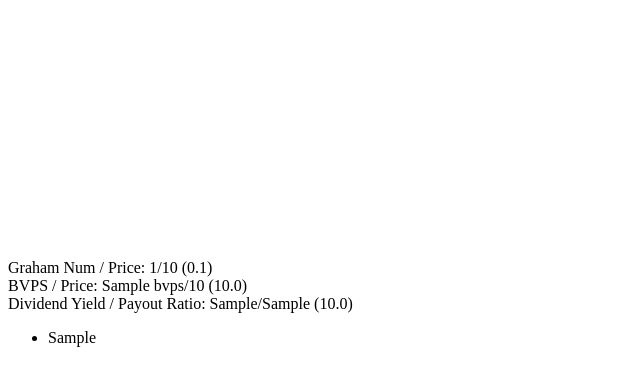
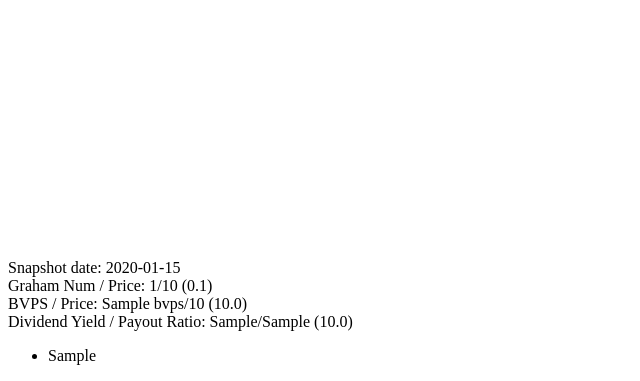
Before and after one commit to atosti/coc, a Flask app: template app/templates/models/company/card.html in a window 1280 px wide. Shown: the part 1049-1430 px from the top of the page, without its empty margins (0-640 px from the left). Before the commit the page ends 1396 px from the top, so only its background shows below. Run offline with Flask 2, Linux system fonts and the light colour scheme; tables that the repository leaves empty hold one stand-in row (values such as "Sample post"); the template is opened without the code that fills it: values that come from a table or form of the project are taken from there, most other values are stand-ins (such as "Sample title", 1, 10 or a date in 2020); parts of the project's set-up code (start-up, migrations or seed data) failed here and were passed over.

Commit message:
Add refresh button to company cards

```diff
--- a/app/models/company.py
+++ b/app/models/company.py
@@ -10,8 +10,8 @@ class Company(db.Model):
     symbol = db.Column(db.UnicodeText(), nullable=False)
 
     def repr_card(self):
-        snapshot = Snapshot.query.filter_by(company_id = self.id).order_by(Snapshot.creation_time).first()
-        return render_template('models/company/card.html', company=self, evaluation=snapshot.evaluate())
+        snapshot = Snapshot.query.filter_by(company_id = self.id).order_by(Snapshot.creation_time.desc()).first()
+        return render_template('models/company/card.html', company=self, snapshot=snapshot, evaluation=snapshot.evaluate())
 
     @staticmethod
     def repr_card_grid(companies):
--- a/app/models/snapshot.py
+++ b/app/models/snapshot.py
@@ -1,3 +1,4 @@
+from datetime import datetime
 from app import db
 from flask import render_template
 from app.models.utils import JSONEncodedDict
@@ -15,6 +16,9 @@ class Snapshot(db.Model):
     def evaluate(self):
         return backend_company.Company(self.data.get('symbol'), self.data)
 
+    def stale(self):
+        return (datetime.now() - self.creation_time).days > 0
+
     @staticmethod
     def make(symbol, company):
         _handler_company, parsed_data, scrape_data = handler.check_and_return_output(symbol, ['j', 's'])
--- a/app/routes.py
+++ b/app/routes.py
@@ -36,11 +36,10 @@ def logout():
     logout_user()
     return redirect(url_for('index'))
 
-@app.route('/dashboard', methods = ['GET','POST', 'DELETE'])
+@app.route('/dashboard', methods = ['GET','POST', 'DELETE', 'PUT'])
 @login_required
 def dashboard():
     if request.method == "POST":
-
         _list = current_user.lists.first()
         if not _list:
             _list = List.make(current_user)
@@ -84,6 +83,25 @@ def dashboard():
         db.session.commit()
         return ""
 
+    if request.method == "PUT":
+        target = request.form.get('target')
+        company = Company.query.filter_by(id=target).first()
+        if not company:
+            return ""
+
+        latest_snapshot = Snapshot.query.filter_by(company_id = company.id).order_by(Snapshot.creation_time.desc()).first()
+        if not latest_snapshot.stale():
+            return company.repr_card()
+
+        snapshot = Snapshot.make(company.symbol, company)
+        if snapshot:
+            db.session.add(snapshot)
+            db.session.commit()
+        else:
+            db.session.rollback()
+
+        return company.repr_card()
+
     _list = current_user.lists.first()
     if not _list:
         _list = List.make(current_user)
--- a/app/templates/models/company/card.html
+++ b/app/templates/models/company/card.html
@@ -1,5 +1,5 @@
 <div class="card border border-gray-400 rounded p-4">
-  <div class="text-gray-900 font-bold text-xl mb-2 flex">
+  <div class="text-gray-900 font-bold text-xl flex">
     <div>{{ company.symbol }} - {{ evaluation.sector }}</div>
     <div class="ml-3
                 {% if evaluation.score == 5 %}
@@ -16,8 +16,19 @@
     <div class="ml-auto cursor-pointer" hx-confirm="Are you sure?" hx-target="closest .card" hx-swap="outerHTML" hx-delete="/dashboard" hx-vals='{"target":{{ company.id }}}'>
       <svg xmlns="http://www.w3.org/2000/svg" class="h-6 w-6 text-gray-500" fill="none" viewBox="0 0 24 24" stroke="currentColor">
         <path stroke-linecap="round" stroke-linejoin="round" stroke-width="2" d="M6 18L18 6M6 6l12 12" />
-</svg>
+      </svg>
     </div>
+  </div>
+
+  <div class="flex items-center mb-2" hx-target="closest .card" hx-swap="outerHTML" hx-put="/dashboard" hx-vals='{"target":{{ company.id }}}'>
+    <div class="text-sm">Snapshot date: {{ snapshot.creation_time.strftime('%Y-%m-%d') }}</div>
+    {% if snapshot.stale() %}
+    <div class="ml-auto cursor-pointer transform rotate-180  text-gray-500" script="on click toggle .animate-spin on me">
+      <svg xmlns="http://www.w3.org/2000/svg" class="h-6 w-6" fill="none" viewBox="0 0 24 24" stroke="currentColor">
+        <path stroke-linecap="round" stroke-linejoin="round" stroke-width="2" d="M4 4v5h.582m15.356 2A8.001 8.001 0 004.582 9m0 0H9m11 11v-5h-.581m0 0a8.003 8.003 0 01-15.357-2m15.357 2H15" />
+      </svg>
+    </div>
+    {% endif %}
   </div>
 
   {% set ratio = (evaluation.graham_num / evaluation.price)|round(2,'floor') %}
```
